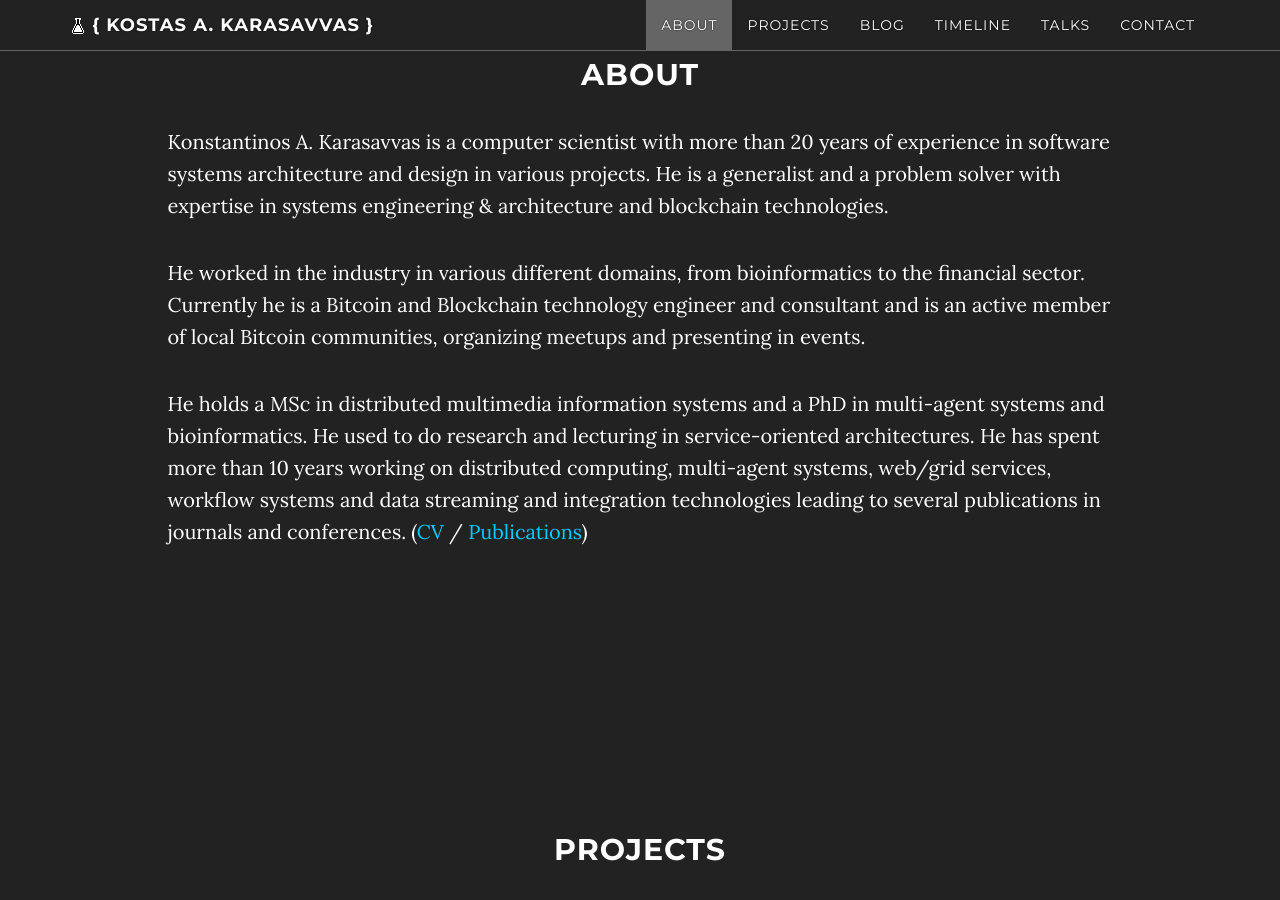
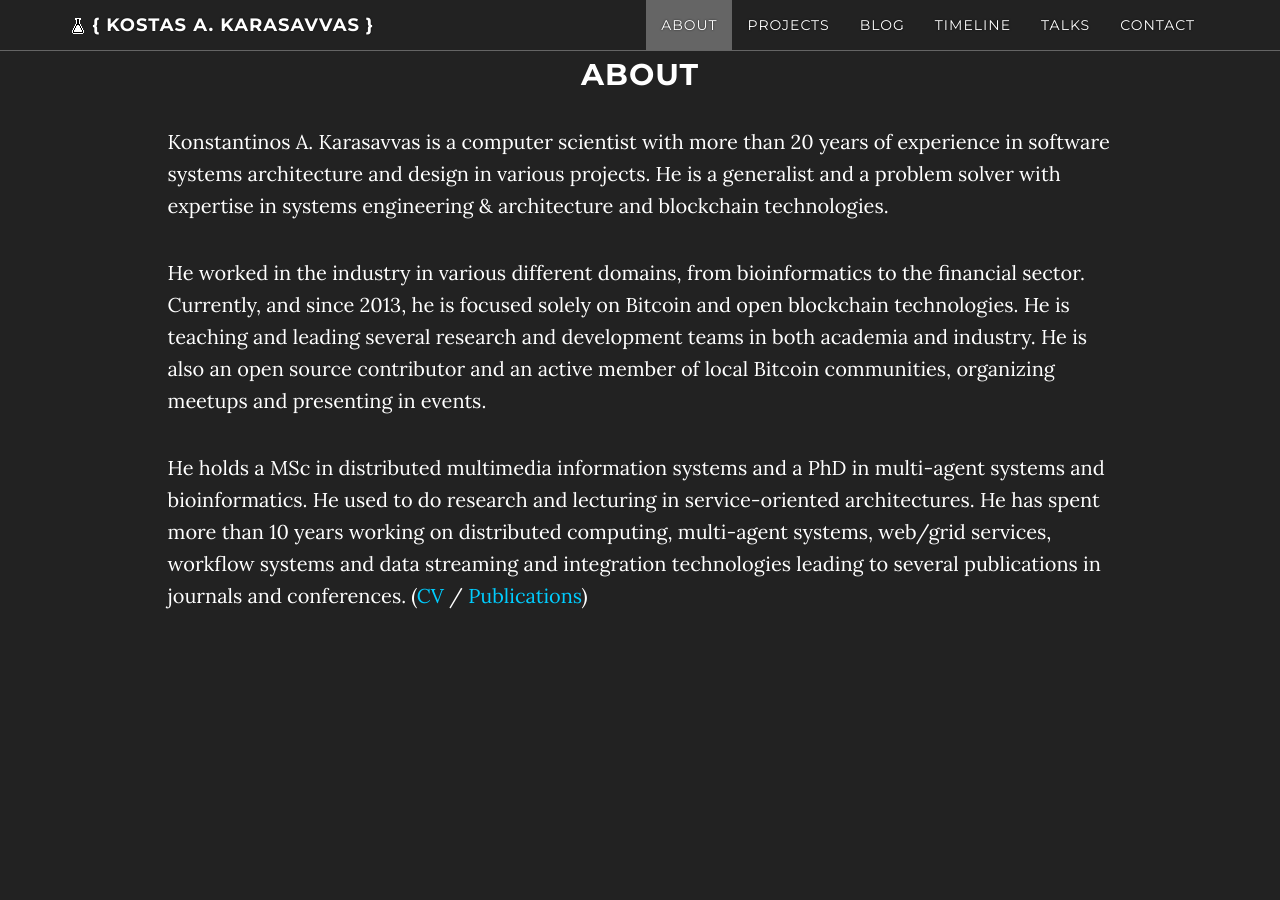
Before and after one commit to karask/karask.github.io, a Jekyll site: the page built from index.html, in a window 1280 px wide and 900 px high, scrolled down 1092 px. Built offline with Jekyll 4.4.1, drawn with Linux system fonts in a browser that asks for light colours; nearby versions of some CDN libraries; comment, search, counter and statistics services are not loaded.

Commit message:
updated about section

```diff
--- a/about.html
+++ b/about.html
@@ -7,7 +7,7 @@ title: About
 
 Konstantinos A. Karasavvas is a computer scientist with more than 20 years of experience in software systems architecture and design in various projects. He is a generalist and a problem solver with expertise in systems engineering & architecture and blockchain technologies.
 
-He worked in the industry in various different domains, from bioinformatics to the financial sector. Currently he is a Bitcoin and Blockchain technology engineer and consultant and is an active member of local Bitcoin communities, organizing meetups and presenting in events.
+He worked in the industry in various different domains, from bioinformatics to the financial sector. Currently, and since 2013, he is focused solely on Bitcoin and open blockchain technologies. He is teaching and leading several research and development teams in both academia and industry. He is also an open source contributor and an active member of local Bitcoin communities, organizing meetups and presenting in events.
 
 He holds a MSc in distributed multimedia information systems and a PhD in multi-agent systems and bioinformatics. He used to do research and lecturing in service-oriented architectures. He has spent more than 10 years working on distributed computing, multi-agent systems, web/grid services, workflow systems and data streaming and integration technologies leading to several publications in journals and conferences. ([CV](/assets/KarasavvasCV.pdf) / [Publications](/assets/publications.pdf))
 
```
